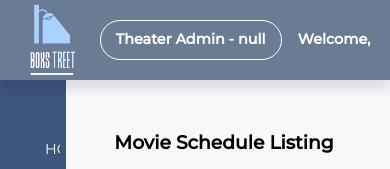
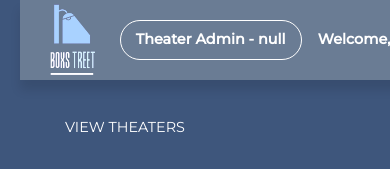
Before and after one commit to Joe-Praise/boxstreet-admin, a React (Create React App) app: page /theater/movieschedulelisting in a window 390 px wide. Shown: the top 169 px of the page. Built offline with nearby package versions, Linux system fonts and the light colour scheme; no server answers.

Commit message:
updates theater

```diff
--- a/src/components/Theater/Landing/TheaterHome.js
+++ b/src/components/Theater/Landing/TheaterHome.js
@@ -107,7 +107,7 @@ function TheaterHome() {
   return (
     <div>
       <TheaterNav />
-      <div className="counter">
+      <div className="theater">
         {/* <div className="selectBtns">
     <select
       className="select"
@@ -156,10 +156,7 @@ function TheaterHome() {
                     <p>{movie.description}</p>
                   </div>
                   <div className="cardActions">
-                    <button
-                      className="btnEdit"
-                      onClick={() => handleEditButtonClick(movie.id, movie)}
-                    >
+                    <button className="btnEdit" onClick={() => handleEditButtonClick(movie.id, movie)}>
                       Edit
                     </button>
                     <button
--- a/src/components/Theater/Navigation/TheaterNav.js
+++ b/src/components/Theater/Navigation/TheaterNav.js
@@ -1,4 +1,4 @@
-import React from 'react'
+import React, { useState } from 'react'
 import TheaterSideNav from './TheaterSideNav'
 import logo from '../../uploads/Screenshot__335_-removebg-preview (1).png'
 import { Link } from 'react-router-dom'
@@ -7,8 +7,16 @@ function TheaterNav() {
   const fullname = localStorage.getItem("fullname");
   const cinema = localStorage.getItem("cinema");
 
+  const [isSideNavOpen, setIsSideNavOpen] = useState(false);
+
+  const toggleSideNav = () => {
+    setIsSideNavOpen((prevState) => !prevState);
+  };
+
   return (
     <header>
+      <div className="theatersideNavIcon" onClick={toggleSideNav}>☰</div>
+      <div className={`theatersideNav ${isSideNavOpen ? "active" : "inactive"}`}>
         <div className="navHead">
           <nav className="navigation">
             <div>
@@ -33,6 +41,7 @@ function TheaterNav() {
           </nav>
         </div>
         <TheaterSideNav />
+      </div>
     </header>
   )
 }
--- a/src/components/Theater/Navigation/TheaterSideNav.js
+++ b/src/components/Theater/Navigation/TheaterSideNav.js
@@ -23,6 +23,7 @@ function TheaterSideNav() {
         console.error(error);
       });
   };
+
   return (
     <div className="theaterSideNav">
       <div className="theatersideNav">
--- a/src/components/Theater/stylesTheater/theater.css
+++ b/src/components/Theater/stylesTheater/theater.css
@@ -1,10 +1,11 @@
-.counter {
+.theater {
     width: 80%;
     margin: 115px auto;
     position: relative;
     float: right;
     margin-right: 10px;
     padding: 0 40px;
+    z-index: -1;
   }
 
   .selectBtns {
@@ -93,7 +94,6 @@
     width: 100%;
     height: 0;
     bottom: 0;
-    padding: 5px;
     position: absolute;
     z-index: 1;
     border-radius: 10px;
@@ -105,6 +105,7 @@
     align-items: center;
     transition: ease-in-out 1s;
     overflow: hidden;
+    padding: 0px 5px;
   }
 
   .btnEdit{
@@ -141,12 +142,30 @@
     background-color: #732e2e;
   }
 
-  .tmovieInfo:hover {
-    height: 120px;
-  }
-
   .tmovieInfo:hover .cardActions {
     visibility: visible;
     height: 100%;
-    transition-delay: .3s;
+    transition: all ease-in-out 1s ;
   }
+
+
+  @media (max-width: 1024px) {
+    .tMovies {
+      grid-template-columns: repeat(3, 1fr);
+      gap: 15px;
+    }
+  }
+
+  @media (max-width: 768px) {
+    .tMovies {
+      grid-template-columns: repeat(2, 1fr);
+      gap: 15px;
+    }
+  }
+
+  @media (max-width: 480px) {
+    .tMovies {
+      grid-template-columns: repeat(1, 1fr);
+      gap: 10px;
+    }
+  }
--- a/src/components/Theater/stylesTheater/theaternav.css
+++ b/src/components/Theater/stylesTheater/theaternav.css
@@ -71,3 +71,29 @@
   background-clip: text;
   -webkit-text-fill-color: transparent;
 }
+
+@media (max-width: 1023px) {
+  .theatersideNav {
+    display: none;
+  }
+
+  .theatersideNavIcon {
+    display: block;
+    cursor: pointer;
+    font-size: 2rem;
+    margin-top: 100px;
+    color: #fff;
+    text-align: center;
+  }
+
+  .theatersideNav {
+    display: block;
+    width: 100%;
+    height: 100vh;
+    position: fixed;
+    top: 0;
+    background-color: #3e567c;
+    padding: 30px 20px;
+    z-index: 1;
+  }
+}
--- a/src/components/Theater/stylesTheater/theatersidenav.css
+++ b/src/components/Theater/stylesTheater/theatersidenav.css
@@ -1,4 +1,4 @@
-.theatersideNav{
+.theatersideNav {
   width: 17%;
   height: 100vh;
   position: fixed;
@@ -7,15 +7,40 @@
   padding: 30px 20px;
 }
 
+@media (max-width: 1023px) {
+  .theatersideNav {
+    display: none;
+  }
+
+  .theatersideNavIcon {
+    display: block;
+    cursor: pointer;
+    font-size: 2rem;
+    margin-top: 100px;
+    color: #fff;
+    text-align: center;
+  }
+  .theatersideNav {
+    display: block;
+    width: 100%;
+    height: 100vh;
+    position: fixed;
+    top: 0;
+    background-color: #3e567c;
+    padding: 30px 20px;
+    z-index: 1;
+  }
+}
+
 .theatersideNav ul {
   list-style: none;
 }
 
-.theatersideNavLinks{
+.theatersideNavLinks {
   text-decoration: none;
 }
 
-.theatersideNavLinks li{
+.theatersideNavLinks li {
   font-size: 0.9rem;
   margin: 20px 10px;
   padding: 10px 15px;
@@ -30,7 +55,7 @@
   cursor: pointer;
 }
 
-.exist{
+.exist {
   font-size: 1rem;
   margin: 20px 10px;
   padding: 10px 15px;
```
Lines whose indentation alone changed are shown as unchanged.
